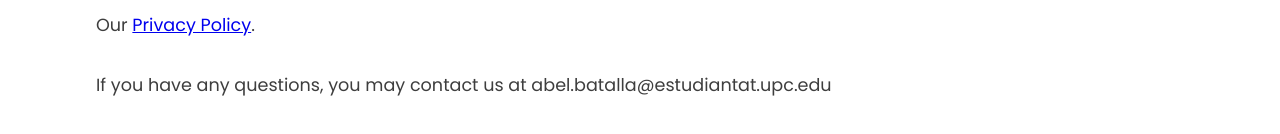
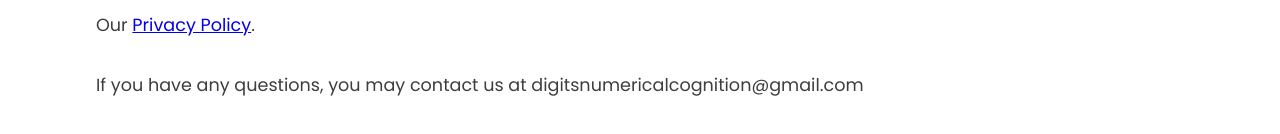
Before and after one commit to AbelBatalla/Digits, a React (Create React App) app: page /info in a window 1280 px wide. Shown: the part 2489-2623 px from the top of the page. Built offline with nearby package versions, Linux system fonts and the light colour scheme; no server answers.

Commit message:
updated email

```diff
--- a/src/Components/Pages/Other.jsx
+++ b/src/Components/Pages/Other.jsx
@@ -186,7 +186,7 @@ const Other = () => {
                 </div>
                 <div className={styles.homepageText}>
                     <p className={styles.homepageParagraph}>
-                        If you have any questions, you may contact us at abel.batalla@estudiantat.upc.edu
+                        If you have any questions, you may contact us at digitsnumericalcognition@gmail.com
                     </p>
                 </div>
             </div>
```
Also changed, not shown: public/privacyPolicy.html (+1 -1 lines).
